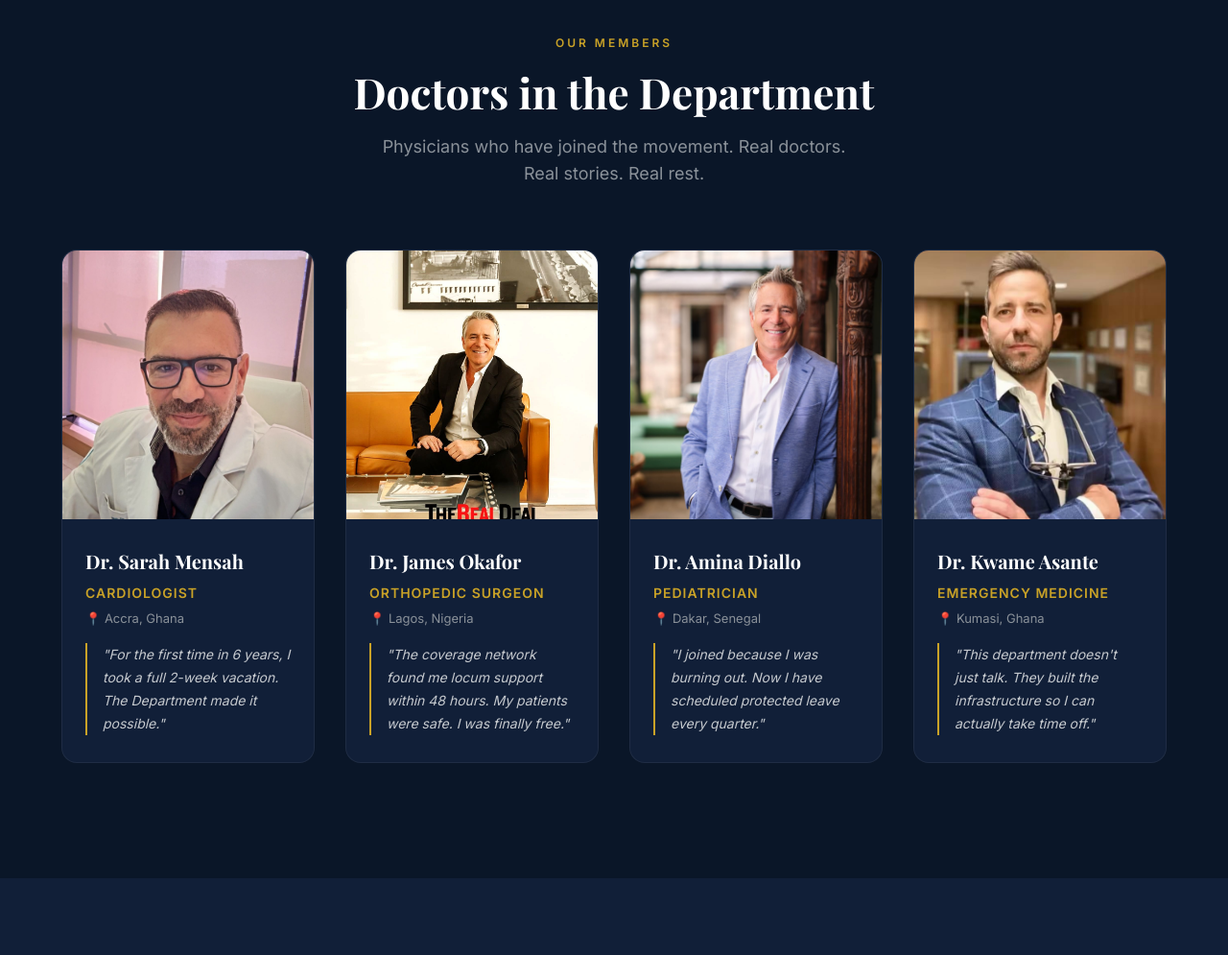
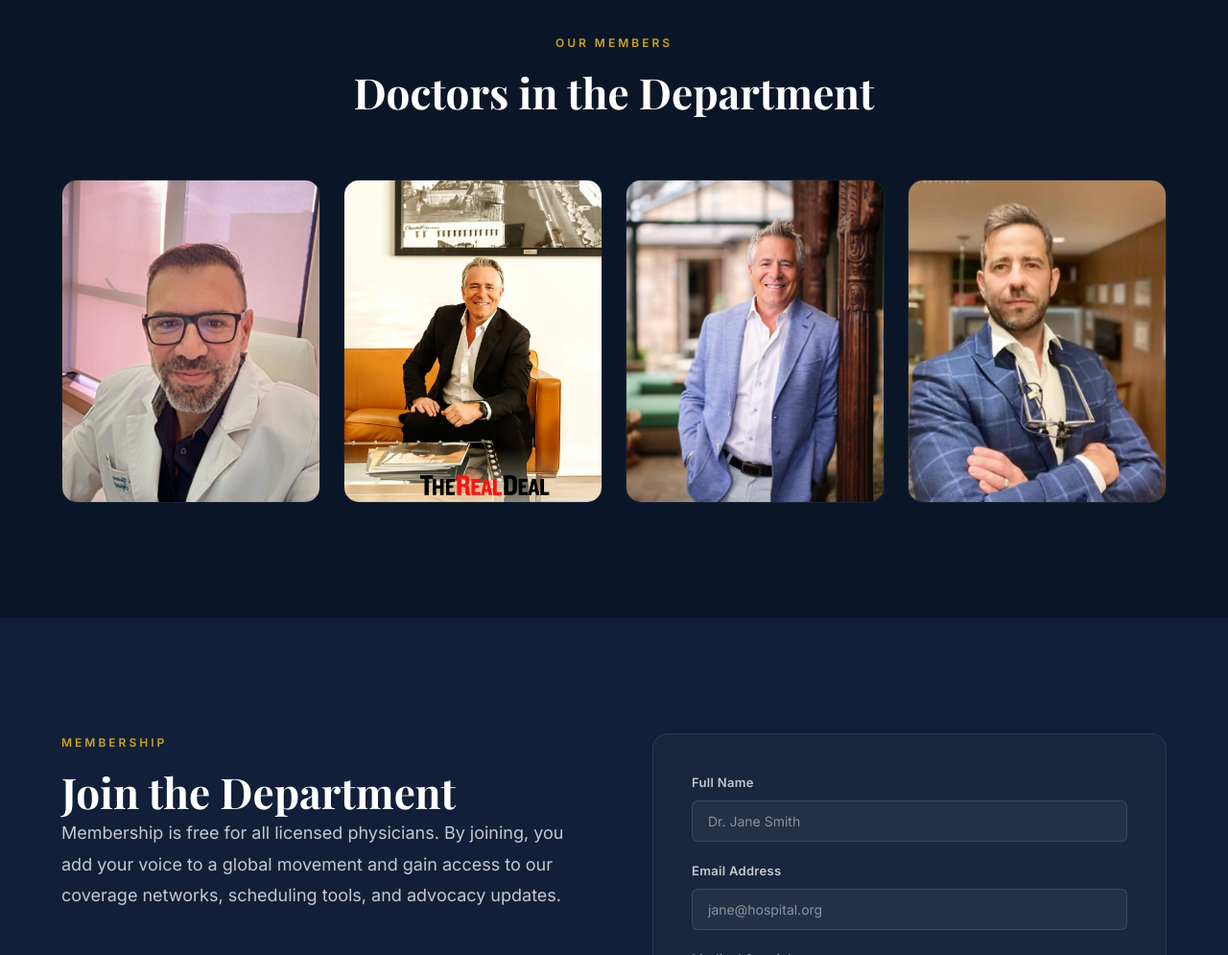
Before and after one commit to tonylcox9-sudo/united-nations-department, a website: page public/index.html in a window 1280 px wide. Shown: the part 3020-4015 px from the top of the page at 96% size. Drawn offline with nearby package versions, Linux system fonts and the light colour scheme.

Commit message:
Remove fake names from doctor section — images only

```diff
--- a/public/index.html
+++ b/public/index.html
@@ -150,68 +150,26 @@
     </div>
   </section>
 
-  <!-- DOCTORS SECTION -->
+  <!-- DOCTORS SECTION — IMAGES ONLY -->
   <section id="doctors" class="section">
     <div class="container">
       <div class="section-header center">
         <span class="section-label">Our Members</span>
         <h2 class="section-title">Doctors in the Department</h2>
-        <p class="section-subtitle">Physicians who have joined the movement. Real doctors. Real stories. Real rest.</p>
       </div>
       <div class="doctors-grid">
-
-        <!-- Doctor 1 -->
-        <div class="doctor-card">
-          <div class="doctor-image">
-            <img src="images/doctor1.jpg" alt="Dr. Sarah Mensah" onerror="this.src='https://images.unsplash.com/photo-1559839734-2b71ea197ec2?w=400&h=400&fit=crop&crop=face'">
-          </div>
-          <div class="doctor-info">
-            <h3>Dr. Sarah Mensah</h3>
-            <p class="doctor-role">Cardiologist</p>
-            <p class="doctor-location">📍 Accra, Ghana</p>
-            <p class="doctor-quote">"For the first time in 6 years, I took a full 2-week vacation. The Department made it possible."</p>
-          </div>
+        <div class="doctor-image-only">
+          <img src="images/doctor1.jpg" alt="Doctor" onerror="this.src='https://images.unsplash.com/photo-1559839734-2b71ea197ec2?w=400&h=500&fit=crop&crop=face'">
         </div>
-
-        <!-- Doctor 2 -->
-        <div class="doctor-card">
-          <div class="doctor-image">
-            <img src="images/doctor2.jpg" alt="Dr. James Okafor" onerror="this.src='https://images.unsplash.com/photo-1612349317150-e413f6a5b16d?w=400&h=400&fit=crop&crop=face'">
-          </div>
-          <div class="doctor-info">
-            <h3>Dr. James Okafor</h3>
-            <p class="doctor-role">Orthopedic Surgeon</p>
-            <p class="doctor-location">📍 Lagos, Nigeria</p>
-            <p class="doctor-quote">"The coverage network found me locum support within 48 hours. My patients were safe. I was finally free."</p>
-          </div>
+        <div class="doctor-image-only">
+          <img src="images/doctor2.jpg" alt="Doctor" onerror="this.src='https://images.unsplash.com/photo-1612349317150-e413f6a5b16d?w=400&h=500&fit=crop&crop=face'">
         </div>
-
-        <!-- Doctor 3 -->
-        <div class="doctor-card">
-          <div class="doctor-image">
-            <img src="images/doctor3.jpg" alt="Dr. Amina Diallo" onerror="this.src='https://images.unsplash.com/photo-1594824476967-48c8b964273f?w=400&h=400&fit=crop&crop=face'">
-          </div>
-          <div class="doctor-info">
-            <h3>Dr. Amina Diallo</h3>
-            <p class="doctor-role">Pediatrician</p>
-            <p class="doctor-location">📍 Dakar, Senegal</p>
-            <p class="doctor-quote">"I joined because I was burning out. Now I have scheduled protected leave every quarter."</p>
-          </div>
+        <div class="doctor-image-only">
+          <img src="images/doctor3.jpg" alt="Doctor" onerror="this.src='https://images.unsplash.com/photo-1594824476967-48c8b964273f?w=400&h=500&fit=crop&crop=face'">
         </div>
-
-        <!-- Doctor 4 -->
-        <div class="doctor-card">
-          <div class="doctor-image">
-            <img src="images/doctor4.jpg" alt="Dr. Kwame Asante" onerror="this.src='https://images.unsplash.com/photo-1622253692010-333f2da6031d?w=400&h=400&fit=crop&crop=face'">
-          </div>
-          <div class="doctor-info">
-            <h3>Dr. Kwame Asante</h3>
-            <p class="doctor-role">Emergency Medicine</p>
-            <p class="doctor-location">📍 Kumasi, Ghana</p>
-            <p class="doctor-quote">"This department doesn't just talk. They built the infrastructure so I can actually take time off."</p>
-          </div>
+        <div class="doctor-image-only">
+          <img src="images/doctor4.jpg" alt="Doctor" onerror="this.src='https://images.unsplash.com/photo-1622253692010-333f2da6031d?w=400&h=500&fit=crop&crop=face'">
         </div>
-
       </div>
     </div>
   </section>
--- a/public/styles.css
+++ b/public/styles.css
@@ -315,15 +315,6 @@ body {
   margin: 0 auto;
 }
 
-.section-subtitle {
-  font-size: 18px;
-  color: var(--gray);
-  text-align: center;
-  max-width: 500px;
-  margin: 16px auto 48px;
-  line-height: 1.6;
-}
-
 .lead {
   font-size: 18px;
   color: var(--gray-light);
@@ -470,78 +461,37 @@ body {
   z-index: 1;
 }
 
-/* ─── DOCTORS SECTION ─── */
+/* ─── DOCTORS SECTION — IMAGES ONLY ─── */
 .doctors-grid {
   display: grid;
-  grid-template-columns: repeat(auto-fit, minmax(260px, 1fr));
-  gap: 32px;
+  grid-template-columns: repeat(auto-fit, minmax(240px, 1fr));
+  gap: 24px;
 }
 
-.doctor-card {
-  background: var(--navy-light);
-  border: 1px solid rgba(255,255,255,0.06);
+.doctor-image-only {
   border-radius: 16px;
   overflow: hidden;
+  aspect-ratio: 4 / 5;
+  position: relative;
   transition: all var(--transition);
+  border: 1px solid rgba(255,255,255,0.06);
 }
 
-.doctor-card:hover {
-  transform: translateY(-6px);
-  border-color: rgba(201, 162, 39, 0.25);
-  box-shadow: 0 16px 40px rgba(0,0,0,0.3);
+.doctor-image-only:hover {
+  transform: translateY(-4px);
+  border-color: rgba(201, 162, 39, 0.3);
+  box-shadow: 0 12px 32px rgba(0,0,0,0.3);
 }
 
-.doctor-image {
-  width: 100%;
-  height: 280px;
-  overflow: hidden;
-  position: relative;
-}
-
-.doctor-image img {
+.doctor-image-only img {
   width: 100%;
   height: 100%;
   object-fit: cover;
   transition: transform 0.5s ease;
 }
 
-.doctor-card:hover .doctor-image img {
-  transform: scale(1.05);
-}
-
-.doctor-info {
-  padding: 28px 24px;
-}
-
-.doctor-info h3 {
-  font-family: var(--font-display);
-  font-size: 20px;
-  color: var(--white);
-  margin-bottom: 6px;
-}
-
-.doctor-role {
-  font-size: 14px;
-  font-weight: 600;
-  color: var(--gold);
-  margin-bottom: 4px;
-  text-transform: uppercase;
-  letter-spacing: 1px;
-}
-
-.doctor-location {
-  font-size: 13px;
-  color: var(--gray);
-  margin-bottom: 16px;
-}
-
-.doctor-quote {
-  font-size: 14px;
-  color: var(--gray-light);
-  font-style: italic;
-  line-height: 1.7;
-  border-left: 2px solid var(--gold);
-  padding-left: 16px;
+.doctor-image-only:hover img {
+  transform: scale(1.03);
 }
 
 /* JOIN */
@@ -792,12 +742,8 @@ body {
 
 @media (max-width: 600px) {
   .doctors-grid {
-    grid-template-columns: 1fr;
-    gap: 24px;
-  }
-
-  .doctor-image {
-    height: 240px;
+    grid-template-columns: repeat(2, 1fr);
+    gap: 16px;
   }
 }
 
```
